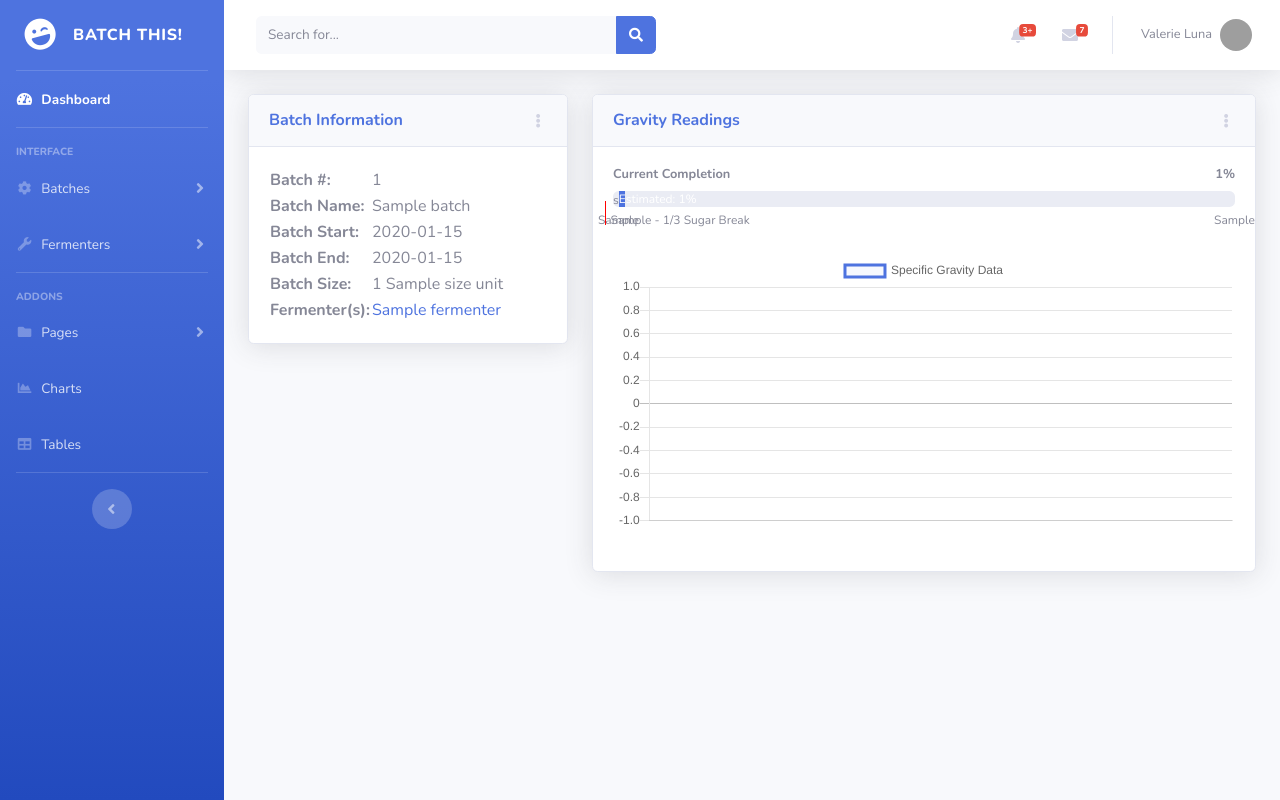
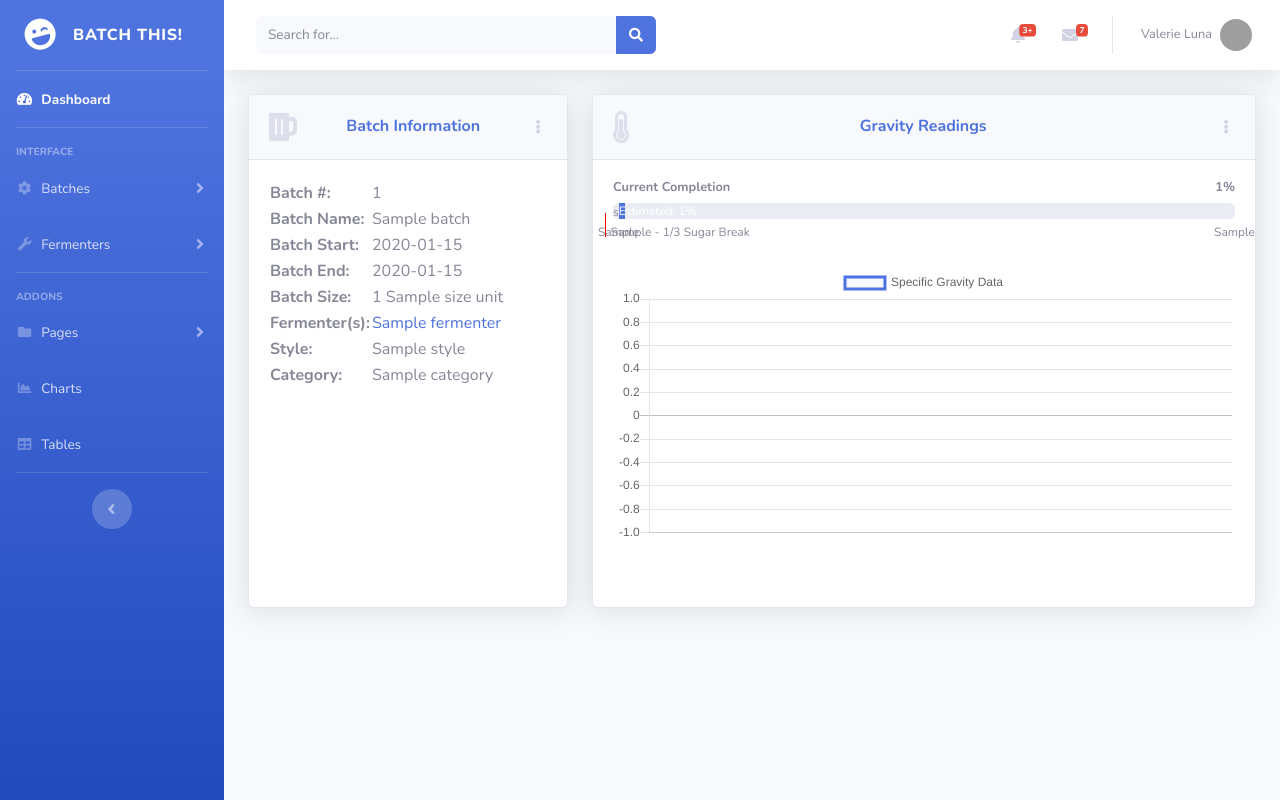
Before and after one commit to apaxson/batchthis, a Django app: template templates/batch.html in a window 1280 px wide. Run offline with Django 3.2, Linux system fonts and the light colour scheme; the template is opened without the code that fills it: most values are stand-ins (such as "Sample title", 1, 10 or a date in 2020); some libraries are stand-ins or nearby versions; grey boxes are pictures that could not be loaded.

Commit message:
Cosmetic work on batch detail

```diff
--- a/templates/batch.html
+++ b/templates/batch.html
@@ -6,9 +6,10 @@
     <div class="row">
         <!-- Batch Actions and Meta Card -->
         <div class="col-xl-4 col-lg-5">
-            <div class="card shadow mb-4">
+            <div class="card shadow mb-4 h-100">
                 <!-- Card Header - Dropdown -->
                 <div class="card-header py-3 d-flex flex-row align-items-center justify-content-between">
+                    <i class="fas fa-beer fa-2x text-gray-300"></i>
                   <h6 class="m-0 font-weight-bold text-primary">Batch Information</h6>
                   <div class="dropdown no-arrow">
                     <a class="dropdown-toggle" href="#" role="button" id="dropdownMenuLink" data-toggle="dropdown" aria-haspopup="true" aria-expanded="false">
@@ -62,7 +63,14 @@
                                     <td><a href="#">{{ fermenter.name }}</a></td>
                                 </div>
                                 {% endfor %}
-
+                            </tr>
+                            <tr>
+                                <td class="font-weight-bold">Style:</td>
+                                <td>{{ batch.category.style }}</td>
+                            </tr>
+                            <tr>
+                                <td class="font-weight-bold">Category:</td>
+                                <td>{{ batch.category }}</td>
                             </tr>
                             </tbody>
                         </table>
@@ -74,9 +82,10 @@
         <!-- End Batch Actions and Meta Card -->
         <!-- Batch Status and Completion Card -->
         <div class="col-xl-8 col-lg-7">
-        <div class="card shadow mb-4">
+        <div class="card shadow mb-4 h-100">
                 <!-- Card Header - Dropdown -->
                 <div class="card-header py-3 d-flex flex-row align-items-center justify-content-between">
+                    <i class="fas fa-thermometer-three-quarters fa-2x text-gray-300"></i>
                   <h6 class="m-0 font-weight-bold text-primary">Gravity Readings</h6>
                   <div class="dropdown no-arrow">
                     <a class="dropdown-toggle" href="#" role="button" id="dropdownMenuLink" data-toggle="dropdown" aria-haspopup="true" aria-expanded="false">
```
